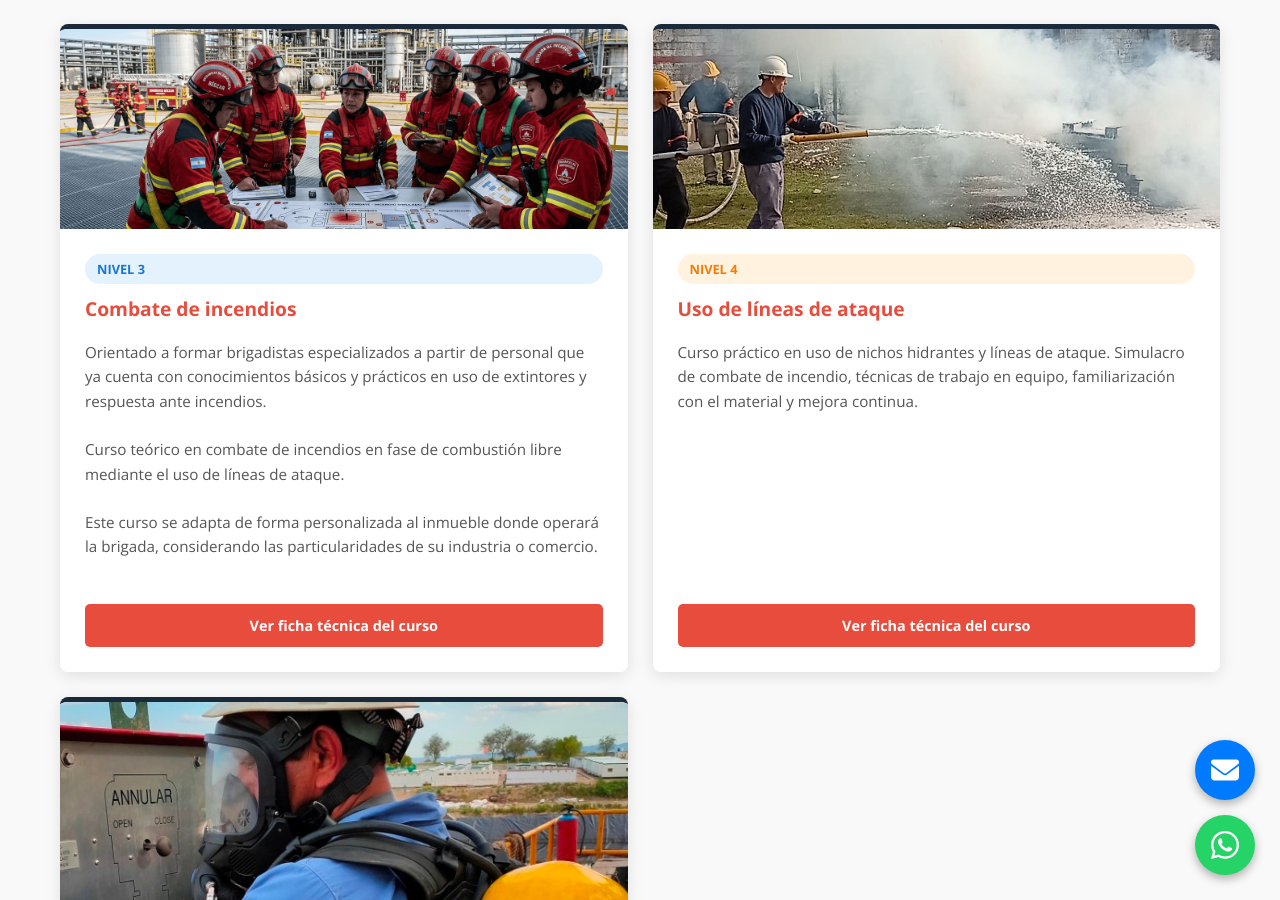
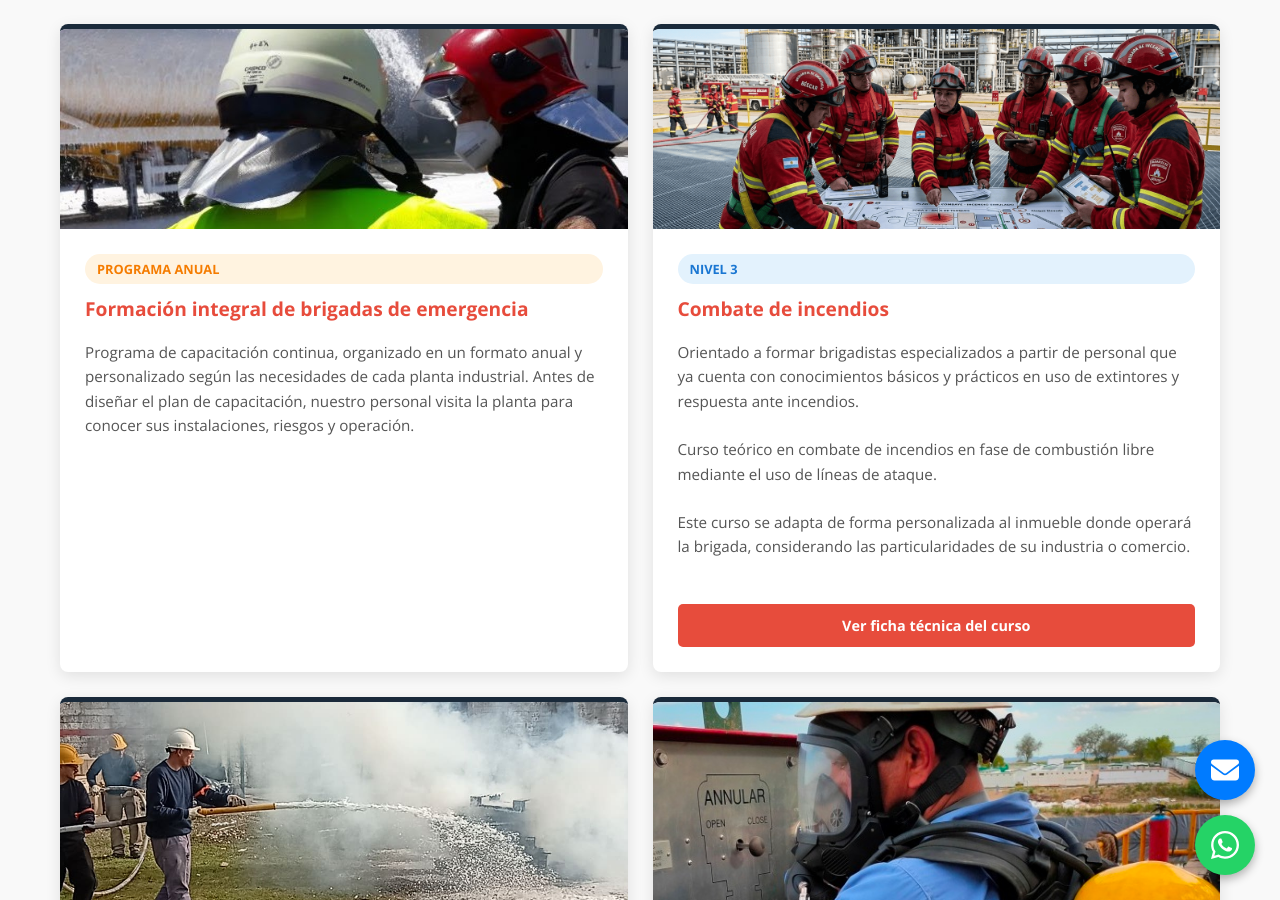
Before and after one commit to martov1/EDSI-nuevo-sitio, a Jekyll site: the page built from capacitacion-empresas.html, in a window 1280 px wide and 900 px high, scrolled down 1229 px. Built offline with Jekyll 4.4.1, drawn with Linux system fonts in a browser that asks for light colours.

Commit message:
categoria en capacitacion empresas

```diff
--- a/capacitacion-empresas.html
+++ b/capacitacion-empresas.html
@@ -98,6 +98,23 @@ redirect_from:
     Combate de Incendios - Capacitación para brigadas
   </h2>
   <div class="curso-grid">
+    <div class="curso-card">
+      <img
+        src="/assets/brigadista-contra-incendios.jpg"
+        alt="Brigadista preparado para responder a emergencias"
+      />
+      <div>
+        <span class="badge badge-practico">Programa anual</span>
+        <h3>Formación integral de brigadas de emergencia</h3>
+        <p>
+          Programa de capacitación continua, organizado en un formato anual y
+          personalizado según las necesidades de cada planta industrial. Antes
+          de diseñar el plan de capacitación, nuestro personal visita la planta
+          para conocer sus instalaciones, riesgos y operación.
+        </p>
+      </div>
+    </div>
+
     <div class="curso-card">
       <img
         src="/assets/combate-tactico-de-incendios.png"
```
